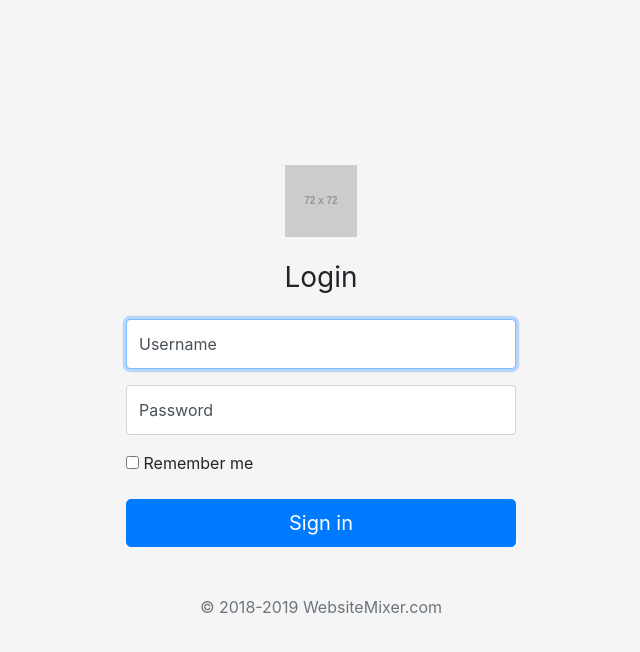
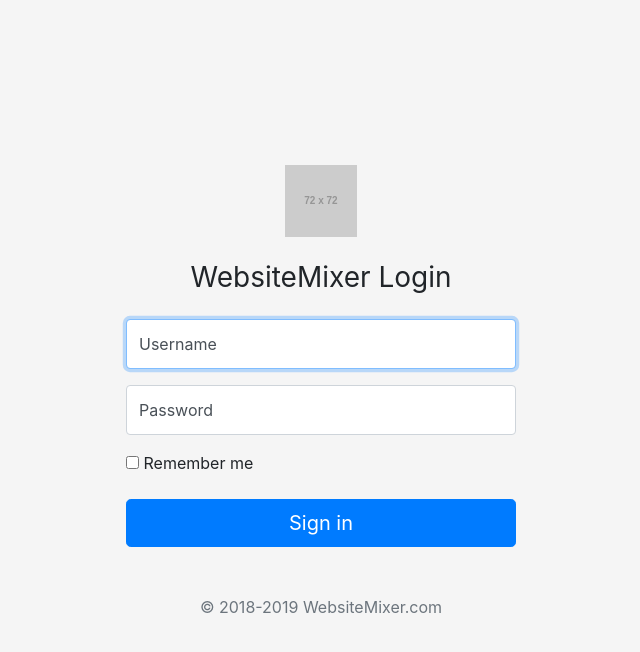
Before and after one commit to bderstine/WebsiteMixer-App-Base, a Flask app: page /auth/login in a window 1280 px wide. Shown: the top 652 px of the page, without its empty margins (319-959 px from the left). Run offline with Flask 2, Linux system fonts and the light colour scheme; grey boxes labelled with a size stand in for pictures from a placeholder-image service; some libraries are stand-ins or nearby versions.

Commit message:
add sitename back

```diff
--- a/websitemixer/templates/auth/login.html
+++ b/websitemixer/templates/auth/login.html
@@ -7,7 +7,7 @@
     <meta name="author" content="">
     <link rel="icon" href="/static/favicon.ico">
 
-    <title>Login</title>
+    <title>WebsiteMixer Login</title>
 
     <link rel="stylesheet" href="//maxcdn.bootstrapcdn.com/bootstrap/4.0.0/css/bootstrap.min.css">
 
@@ -107,7 +107,7 @@
     <form class="form-signin" method="post" action="">
       <div class="text-center mb-4">
         <img class="mb-4" src="http://placehold.it/72x72" alt="" width="72" height="72">
-        <h1 class="h3 mb-3 font-weight-normal">Login</h1>
+        <h1 class="h3 mb-3 font-weight-normal">WebsiteMixer Login</h1>
       </div>
 
       <div class="form-label-group">
```
